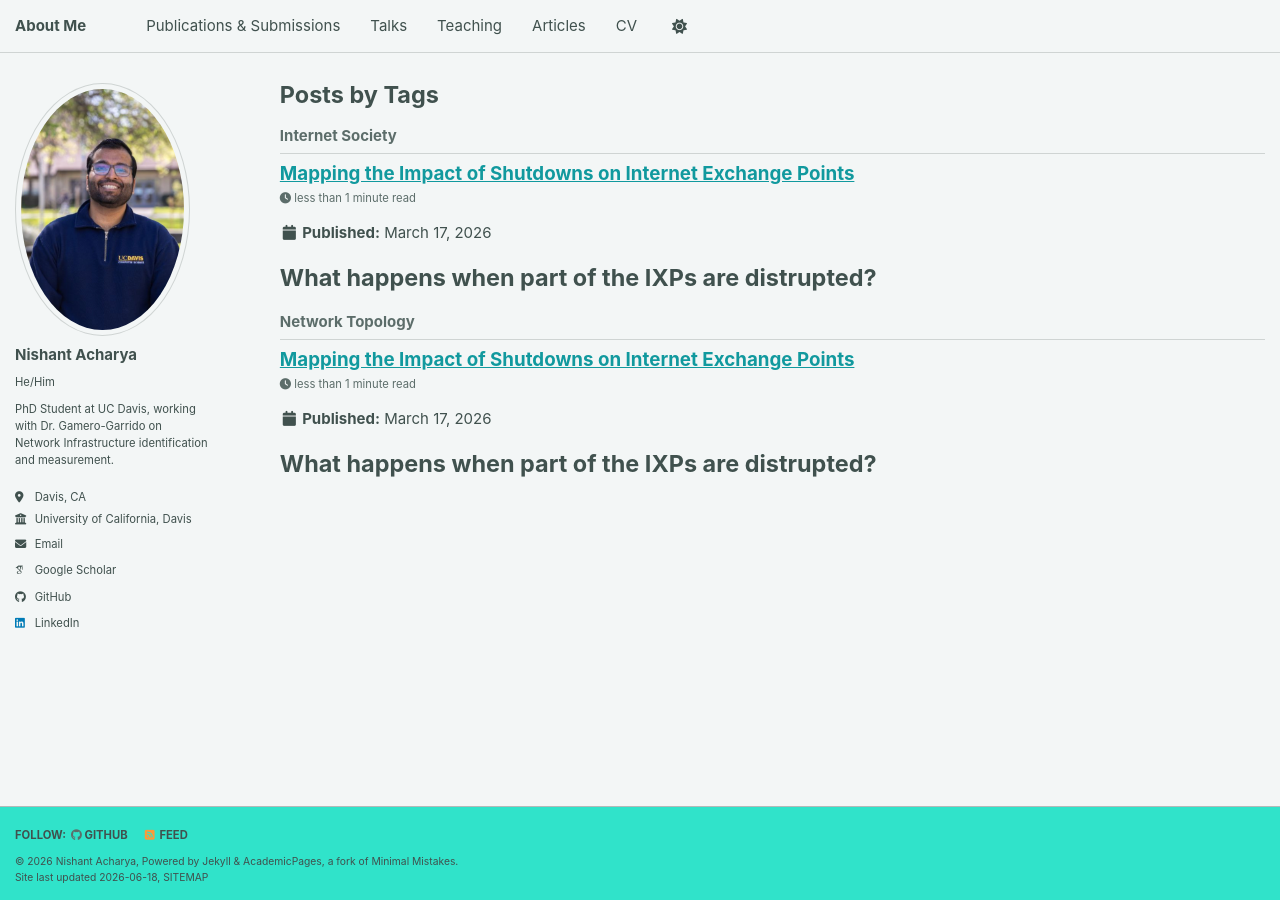
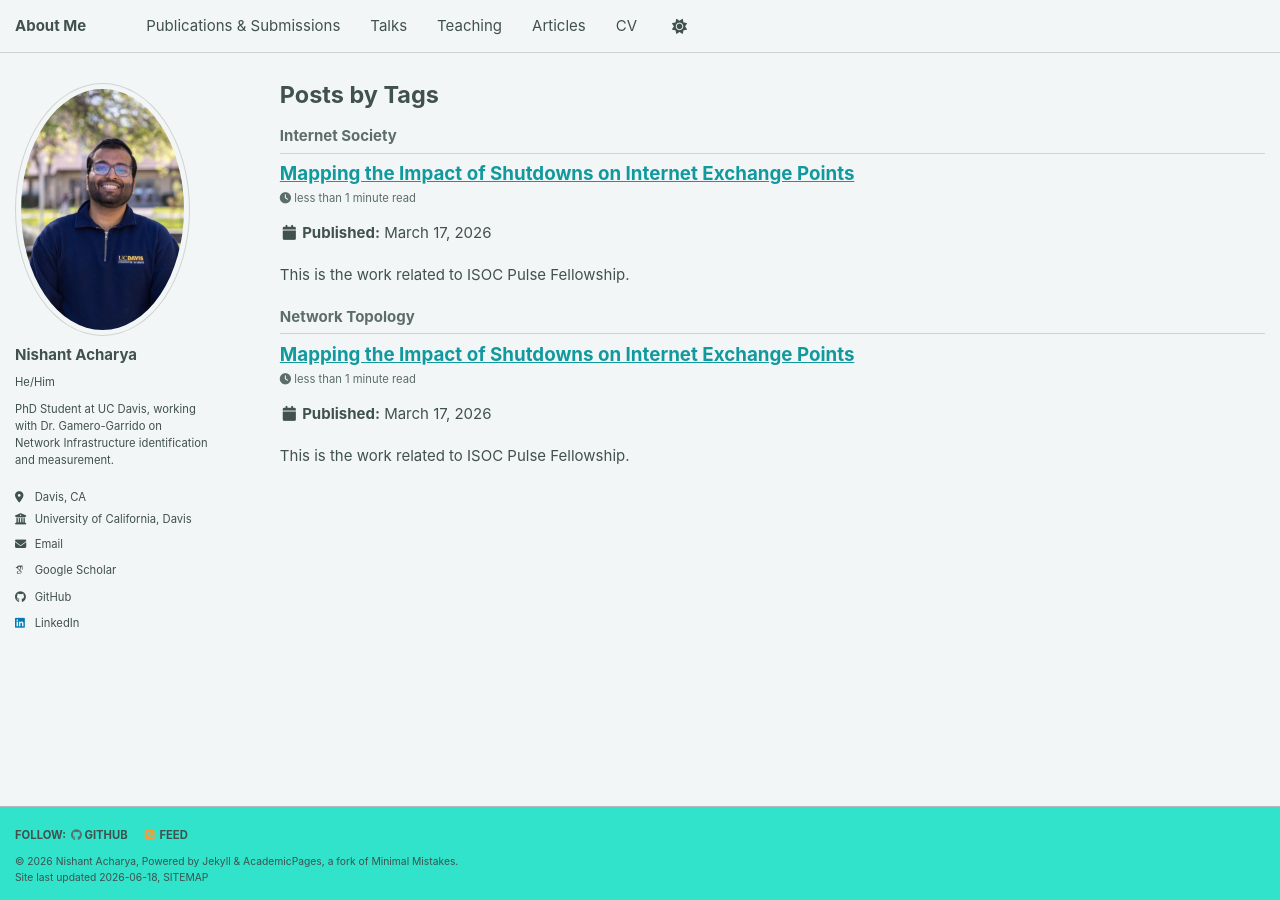
Before and after one commit to NishantAcharya/Nishant.github.io, a Jekyll site: the page built from _pages/tag-archive.html, in a window 1280 px wide. Built offline with Jekyll 4.4.1, drawn with Linux system fonts in a browser that asks for light colours; some web fonts are replaced; a script bundle is joined from its source files by our own code; library files that are not in the unit come from our copies.

Commit message:
Updated Blogs

```diff
--- a/_posts/2026-03-17-ISOC.md
+++ b/_posts/2026-03-17-ISOC.md
@@ -5,6 +5,7 @@ permalink: /posts/isoc-pulse-fellowship/
 tags:
   - Network Topology
   - Internet Society
+excerpt: 'This is the work related to ISOC Pulse Fellowship.'
 ---
 What happens when part of the IXPs are distrupted?
 ======
```
